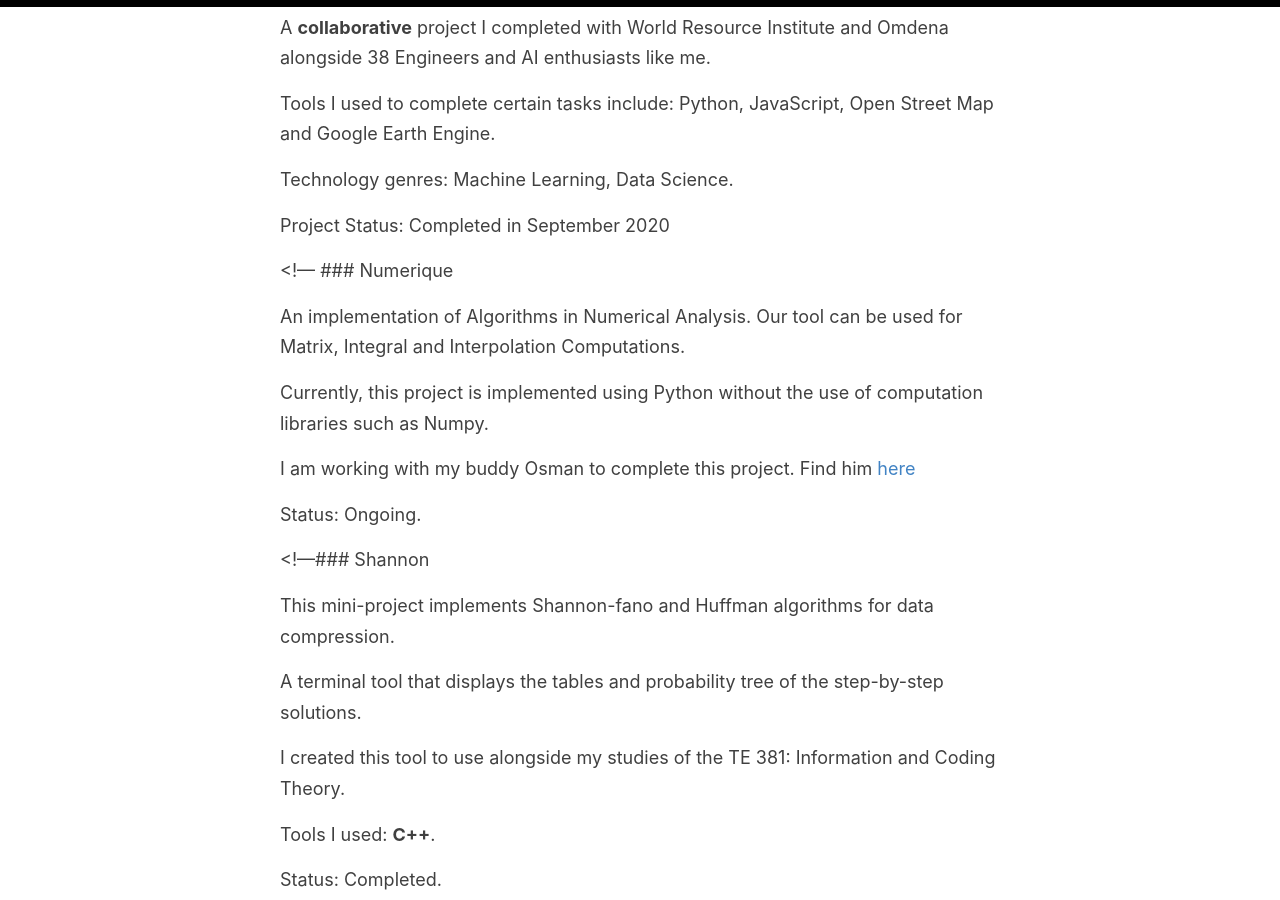
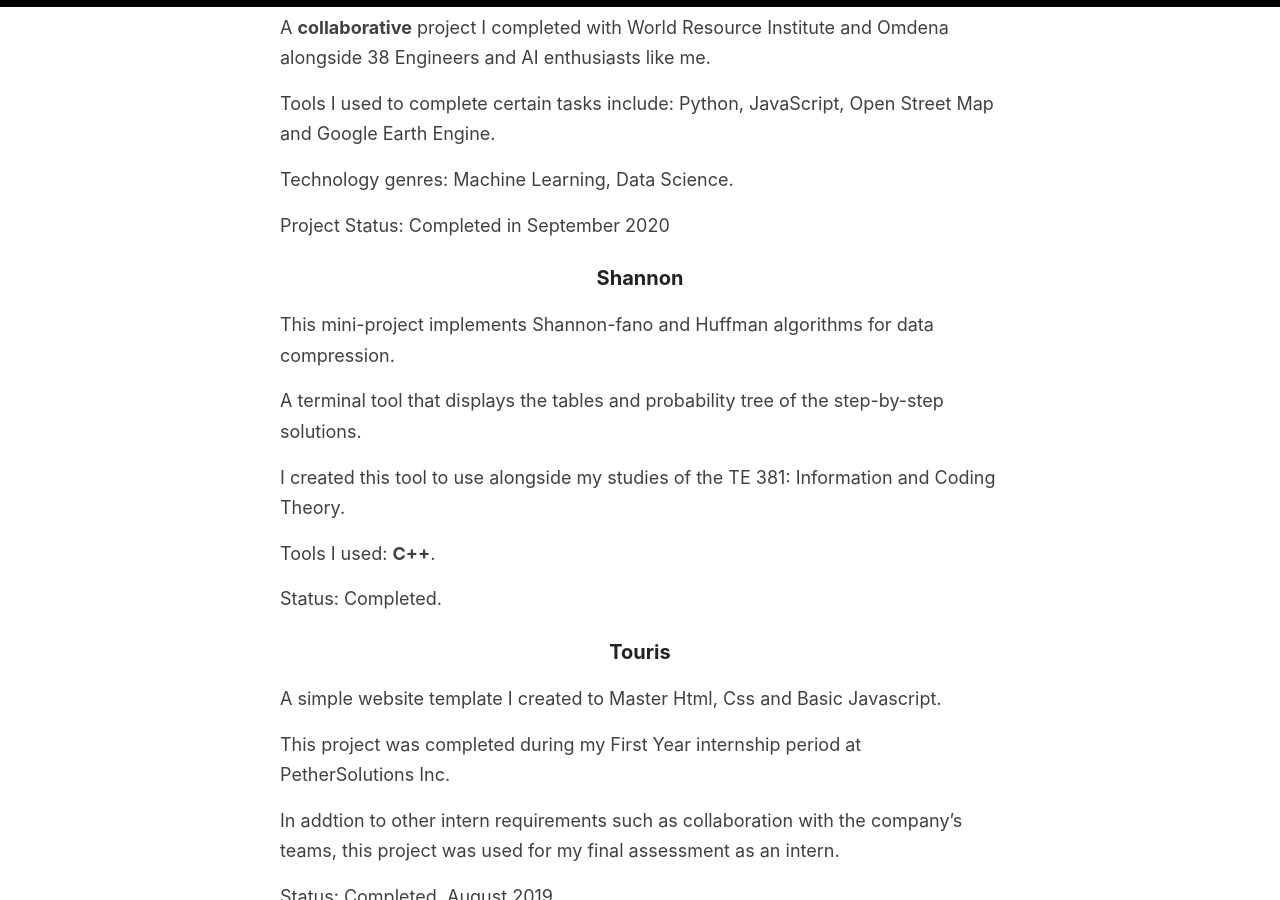
Before and after one commit to njininathan/njininathan.github.io, a Jekyll site: the page built from _pages/research and projects.md, in a window 1280 px wide and 900 px high, scrolled down 1065 px. Built offline with Jekyll 4.4.1, drawn with Linux system fonts in a browser that asks for light colours.

Commit message:
Update research and projects.md

```diff
--- a/_pages/research and projects.md
+++ b/_pages/research and projects.md
@@ -43,9 +43,9 @@
 > I am working with my buddy Osman to complete this project. Find him [here](https://github.com/osmanmamudu)
 >
 >
-> Status: Ongoing.
+> Status: Ongoing.--->
 
-<!---### Shannon
+### Shannon
 > This mini-project implements Shannon-fano and Huffman algorithms for data compression.
 >
 > A terminal tool that displays the tables and probability tree of the step-by-step solutions.
```
